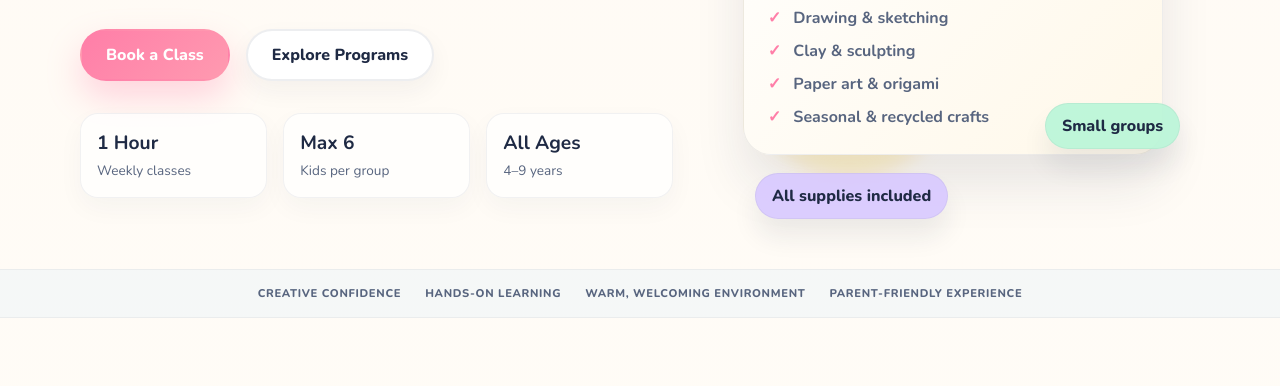
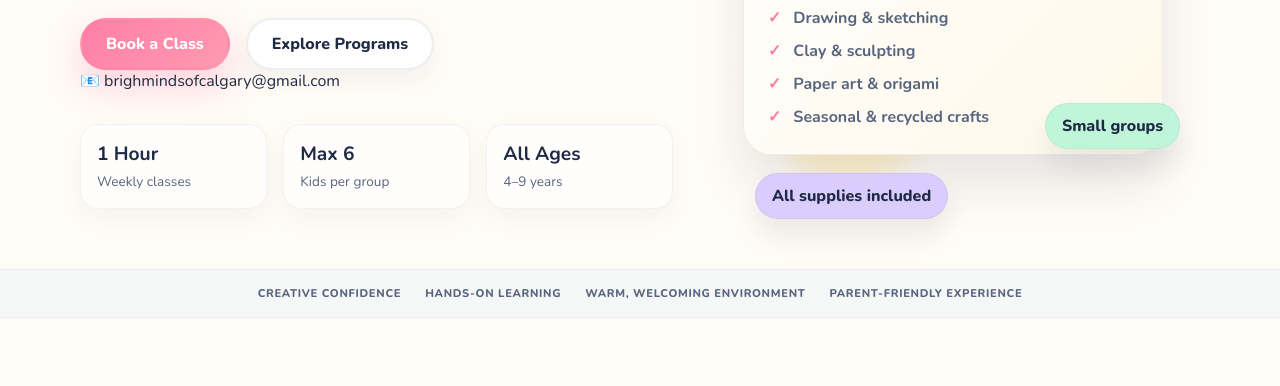
Before and after one commit to manjeet0860/brightminds-studio, a plain HTML site: page index.html in a window 1280 px wide. Shown: the part 414-800 px from the top of the page. Drawn offline with nearby package versions, Linux system fonts and the light colour scheme.

Commit message:
Polish the BrightMinds Studio homepage with a premium parent-focused contact section and direct email CTA.

```diff
--- a/index.html
+++ b/index.html
@@ -59,6 +59,11 @@
               <div class="hero-actions">
                 <a href="#register" class="btn btn-primary">Book a Class</a>
                 <a href="#classes" class="btn btn-secondary">Explore Programs</a>
+              </div>
+
+              <div class="mini-contact-bar">
+                <span class="contact-pill">📧</span>
+                <a href="mailto:brighmindsofcalgary@gmail.com">brighmindsofcalgary@gmail.com</a>
               </div>
 
               <div class="hero-meta">
@@ -286,8 +291,12 @@
               <span class="section-label">Register your interest</span>
               <h2>We’re excited to welcome curious kids into our studio.</h2>
               <p>
-                We’re planning registration through the website, with the option to also reach out by DM. Tell us a little about your child and we’ll be in touch with class availability and next steps.
+                Looking for a creative class that feels joyful, supportive, and easy to join? Send us a message and we’ll help you find the right fit for your child.
               </p>
+              <div class="inline-email-row">
+                <span class="inline-label">Email directly:</span>
+                <a href="mailto:brighmindsofcalgary@gmail.com" class="inline-link">brighmindsofcalgary@gmail.com</a>
+              </div>
               <ul class="contact-list">
                 <li>Age group: 4–9</li>
                 <li>Class size: Max 6 children</li>
@@ -353,7 +362,7 @@
 
           <div class="footer-contact">
             <p>Cornerstone, NE Calgary</p>
-            <p>hello@brightmindscalgary.com</p>
+            <a href="mailto:brighmindsofcalgary@gmail.com" class="footer-email">brighmindsofcalgary@gmail.com</a>
           </div>
         </div>
 
```
